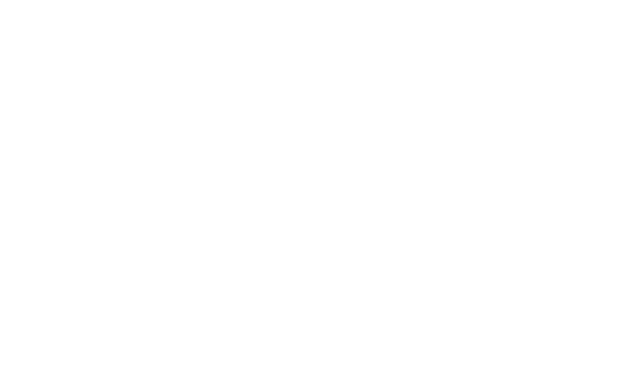
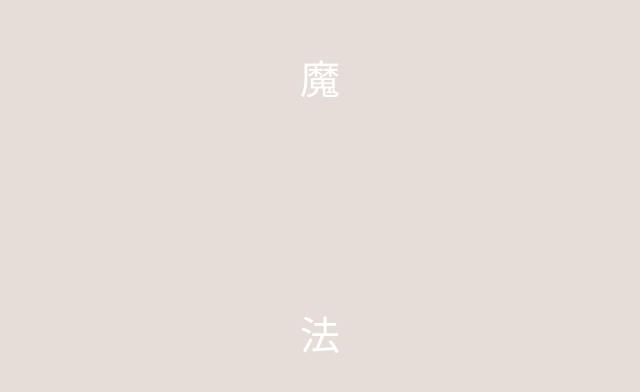
Before and after one commit to iCyris/Magia, a React (Vite) app: page / in a window 1280 px wide. Shown: the part 192-584 px from the top of the page, without its empty margins (320-960 px from the left). Built offline with nearby package versions, Linux system fonts and the light colour scheme.

Commit message:
feat: tweaks

```diff
--- a/src/Magia.tsx
+++ b/src/Magia.tsx
@@ -1,4 +1,6 @@
 import React, { useState } from 'react'
+import ChapterOpen from './components/open';
+import Chapter1 from './components/chapter1';
 import './styles/index.scss'
 
 function App() {
@@ -8,9 +10,24 @@
     setCurrent(current + 1);
   }
 
+  const renderChapter = (currentIndex: number) => {
+    if (currentIndex === 0) {
+      return ChapterOpen;
+    } else if (currentIndex === 1) {
+      return Chapter1;
+    } else {
+      return ChapterOpen;
+    }
+  }
+
   return (
     <div className="magia">
-
+      {
+        current === 0 && <ChapterOpen />
+      }
+      {
+        current === 1 && <Chapter1 />
+      }
     </div>
   )
 }
--- a/src/components/chapter1.tsx
+++ b/src/components/chapter1.tsx
@@ -0,0 +1,7 @@
+import React from 'react';
+
+const Chapter1 = () => {
+  return <div className="chapter1"></div>
+}
+
+export default Chapter1;
--- a/src/components/open.tsx
+++ b/src/components/open.tsx
@@ -1,7 +1,31 @@
-import React from 'react';
+import React from "react";
 
-const Open = () => {
-  return <div className="chapter-open"></div>
-}
+const Open: React.FC<{
+  changeChapter: () => void;
+}> = ({ changeChapter }) => {
+  return (
+    <div className="chapter-open">
+      <div className="chapter-open__bg">
+        <div className="chapter-open__bg-group1">
+          <span></span>
+          <span></span>
+        </div>
+        <div className="chapter-open__bg-group2">
+          <span></span>
+          <span></span>
+        </div>
+      </div>
+      <div className="chapter-open__title">
+        <div className="chapter-open__title-group">
+          <span>魔</span>
+        </div>
+        <div className="chapter-open__title-group">
+          <span>女</span>
+          <span>法</span>
+        </div>
+      </div>
+    </div>
+  );
+};
 
 export default Open;
--- /dev/null
+++ b/src/styles/_chapter-open.scss
@@ -0,0 +1,37 @@
+.chapter-open {
+  background-color: $theme-gray;
+}
+
+$chapter-open-title-size: 32vmin;
+.chapter-open__title {
+  width: $chapter-open-title-size;
+  height: $chapter-open-title-size * 2;
+  position: absolute;
+  left: calc(50% - #{$chapter-open-title-size} / 2);
+  top: calc(50% - #{$chapter-open-title-size});
+  display: flex;
+  flex-direction: column;
+  align-items: center;
+}
+
+.chapter-open__title-group {
+  height: 50%;
+  width: 100%;
+  position: relative;
+
+  > span {
+    width: 100%;
+    height: 100%;
+    position: absolute;
+    left: 0;
+    top: 0;
+    text-align: center;
+    vertical-align: middle;
+    line-height: $chapter-open-title-size;
+    color: #fff;
+    font-size: 40px;
+    background-color: $theme-gray;
+
+    // animation: test-show 1s ease forwards;
+  }
+}
--- a/src/styles/_open.scss
+++ /dev/null
@@ -1,3 +0,0 @@
-.chapter-open {
-
-}
--- a/src/styles/_variable.scss
+++ b/src/styles/_variable.scss
@@ -3,3 +3,4 @@
 $theme-red: #C05463;
 $theme-blue: #96CEDA;
 $theme-purple: #5E525E;
+$theme-gray: #e6ddd8;
--- a/src/styles/index.scss
+++ b/src/styles/index.scss
@@ -1,9 +1,10 @@
 @import "variable";
 @import "keyframes";
-@import "open";
+@import "chapter-open";
 @import "chapter1";
 
 .magia {
+  &, & > div {
     width: 100%;
     height: 100%;
     overflow: hidden;
@@ -15,3 +16,14 @@
     right: 0;
     bottom: 0;
   }
+
+  * {
+    display: block;
+    margin: 0;
+    padding: 0;
+  }
+
+  span {
+    display: inline-block;
+  }
+}
```
Also changed, not shown: src/styles/_chapter2.scss (added), src/styles/_chapter3.scss (added), src/utils/index.ts (added). Lines whose indentation alone changed are shown as unchanged.
